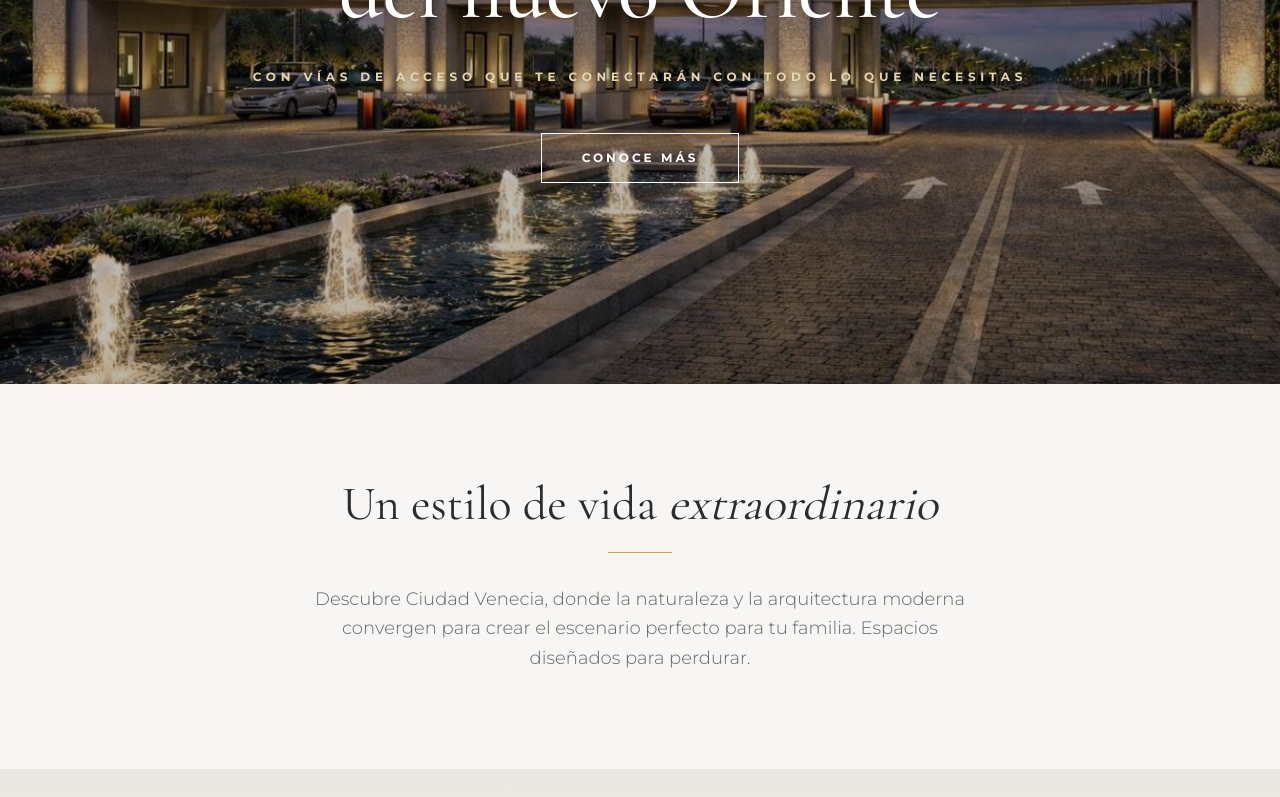
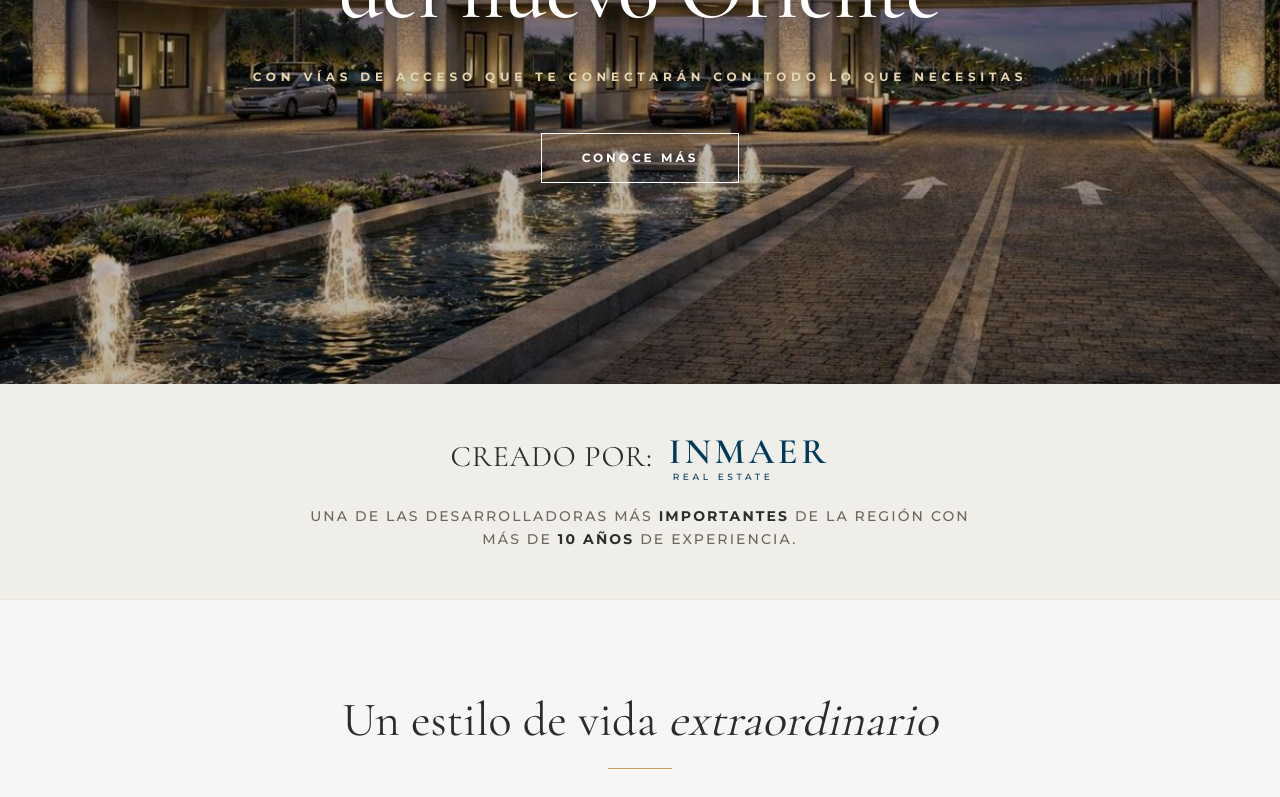
Before and after one commit to rplushn/ciudadvenecia, a Next.js app: page / in a window 1280 px wide. Shown: the part 416-1213 px from the top of the page. Built offline with nearby package versions, Linux system fonts and the light colour scheme.

Commit message:
Add 'Created by INMAER' section to homepage between Hero and Intro sections as requested.

```diff
--- a/src/app/page.tsx
+++ b/src/app/page.tsx
@@ -271,6 +271,28 @@ export default function Home() {
             </Link>
           </motion.div>
         </div>
+      </section>
+
+      {/* 1.5. CREATED BY INMAER (NEW SECTION) */}
+      <section className="bg-[#F0EEE9] pt-12 pb-12 text-center border-b border-[#EBE7DF]">
+          <div className="max-w-[1000px] mx-auto px-6">
+              <Reveal>
+                  <div className="flex flex-col items-center justify-center gap-6">
+                      <div className="flex items-center gap-4">
+                          <span className="font-serif-display text-2xl md:text-3xl text-[#2C2C2C] tracking-wide">CREADO POR:</span>
+                          {/* INMAER LOGO (Text representation for now, replace with SVG/IMG if available) */}
+                           <div className="flex flex-col items-start leading-none">
+                              <span className="font-serif-display text-3xl md:text-4xl text-[#003B5C] font-bold tracking-widest">INMAER</span>
+                              <span className="text-[8px] md:text-[9px] uppercase tracking-[0.4em] text-[#003B5C] font-medium ml-1">REAL ESTATE</span>
+                           </div>
+                      </div>
+
+                      <p className="text-[#6B665F] text-xs md:text-sm font-medium uppercase tracking-[0.15em] max-w-2xl leading-relaxed">
+                          UNA DE LAS DESARROLLADORAS MÁS <span className="text-[#2C2C2C] font-bold">IMPORTANTES</span> DE LA REGIÓN CON MÁS DE <span className="text-[#2C2C2C] font-bold">10 AÑOS</span> DE EXPERIENCIA.
+                      </p>
+                  </div>
+              </Reveal>
+          </div>
       </section>
 
       {/* 2. INTRO / WELCOME (PASTEL TONE #F7F6F4) */}
```
